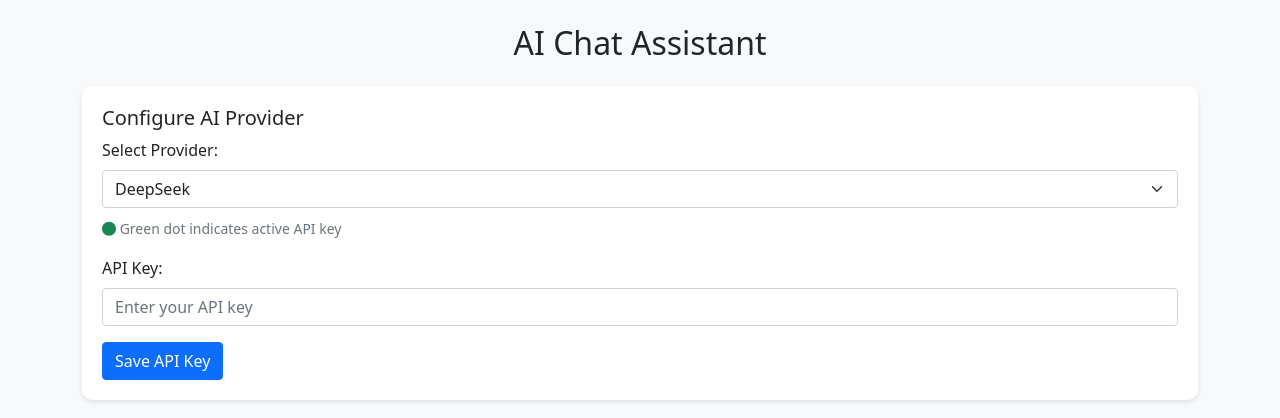
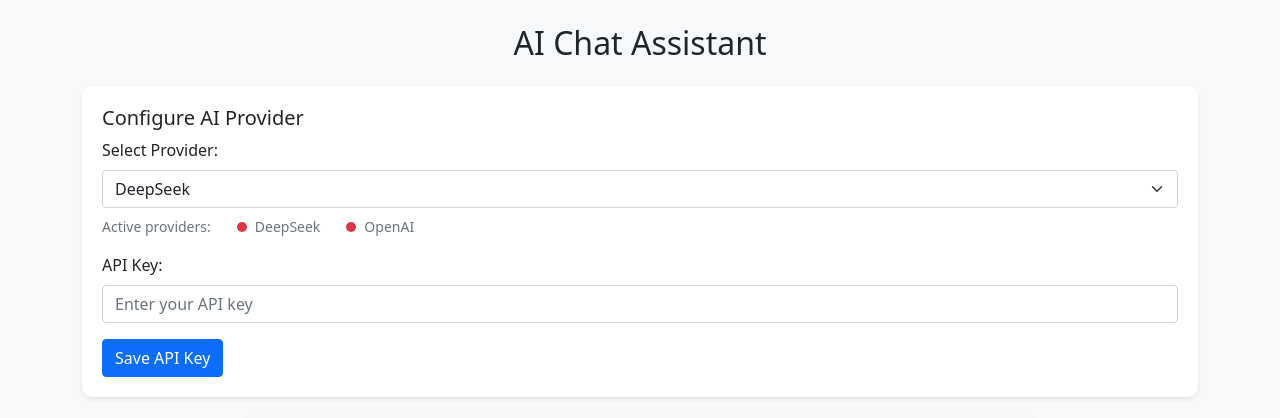
Before and after one commit to Adarshx22223/chatai, a Flask app: page / in a window 1280 px wide. Shown: the top 418 px of the page. Run offline with Flask 3, Linux system fonts and the light colour scheme; data that the repository does not hold is empty.

Commit message:
Agent query: I've updated the API key management. Could you check if the provider status indicators now correctly persist after saving an API key and refreshing the page?
Improve provider selection: Add visual indicators for active API keys and implement server-side check for active providers.

Screenshot: https://storage.googleapis.com/screenshot-production-us-central1/22380205-805d-4e27-8725-2164bf35aadb/5776852f-ad9f-42ce-833e-05cdf0230c39.jpg

```diff
--- a/app.py
+++ b/app.py
@@ -89,5 +89,13 @@
         logger.error(f"Unexpected error: {str(e)}")
         return jsonify({'error': 'An unexpected error occurred'}), 500
 
+@app.route('/active-providers', methods=['GET'])
+def get_active_providers():
+    active = []
+    for provider in ['deepseek', 'openai']:
+        if session.get(f'{provider}_api_key'):
+            active.append(provider)
+    return jsonify({'active_providers': active})
+
 if __name__ == '__main__':
     app.run(host='0.0.0.0', port=5000, debug=True)
--- a/templates/chat.html
+++ b/templates/chat.html
@@ -91,13 +91,15 @@
             <div class="mb-3">
                 <label for="provider" class="form-label">Select Provider:</label>
                 <select class="form-select" id="provider">
-                    <option value="deepseek">DeepSeek <span class="provider-status" id="deepseek-status"></span></option>
-                    <option value="openai">OpenAI (GPT-4) <span class="provider-status" id="openai-status"></span></option>
+                    <option value="deepseek">DeepSeek</option>
+                    <option value="openai">OpenAI (GPT-4)</option>
                 </select>
-                <div class="mt-2">
-                    <small class="text-muted">
-                        <i class="fas fa-circle text-success"></i> Green dot indicates active API key
-                    </small>
+                <div class="mt-2 d-flex align-items-center">
+                    <small class="text-muted me-3">Active providers:</small>
+                    <span id="deepseek-indicator" class="provider-status me-2" title="DeepSeek"></span>
+                    <small class="text-muted me-3">DeepSeek</small>
+                    <span id="openai-indicator" class="provider-status me-2" title="OpenAI"></span>
+                    <small class="text-muted">OpenAI</small>
                 </div>
             </div>
             <div class="mb-3">
@@ -125,33 +127,37 @@
         // Track active providers
         const activeProviders = new Set();
 
+        // Check active providers on page load
+        async function checkActiveProviders() {
+            try {
+                const response = await fetch('/active-providers');
+                const data = await response.json();
+                data.active_providers.forEach(provider => {
+                    updateProviderStatus(provider, true);
+                });
+            } catch (error) {
+                console.error('Error checking active providers:', error);
+            }
+        }
+
         function updateProviderStatus(provider, isActive) {
-            const statusElement = document.getElementById(`${provider}-status`);
-            if (statusElement) {
-                statusElement.classList.toggle('active', isActive);
+            const indicator = document.getElementById(`${provider}-indicator`);
+            if (indicator) {
+                indicator.classList.toggle('active', isActive);
             }
-
             if (isActive) {
                 activeProviders.add(provider);
-            }
-            const select = document.getElementById('provider');
-            const options = select.options;
-
-            for (let i = 0; i < options.length; i++) {
-                const option = options[i];
-                const isActiveProvider = activeProviders.has(option.value);
-
-                //Correctly updates text content for both providers
-                option.textContent = `${option.value} ${isActiveProvider ? '●' : '○'}`;
-                if (option.value === provider) {
-                    option.selected = true;
-                }
             }
         }
 
         async function setApiKey() {
             const provider = document.getElementById('provider').value;
             const apiKey = document.getElementById('apiKey').value;
+
+            if (!apiKey) {
+                alert('Please enter an API key');
+                return;
+            }
 
             try {
                 const response = await fetch('/set-api-key', {
@@ -220,6 +226,7 @@
                 sendMessage();
             }
         });
+
         function addMessage(text, isUser) {
             const messagesDiv = document.getElementById('messages');
             const messageDiv = document.createElement('div');
@@ -228,6 +235,9 @@
             messagesDiv.appendChild(messageDiv);
             messagesDiv.scrollTop = messagesDiv.scrollHeight;
         }
+
+        // Check active providers when page loads
+        document.addEventListener('DOMContentLoaded', checkActiveProviders);
     </script>
 </body>
 </html>
```
